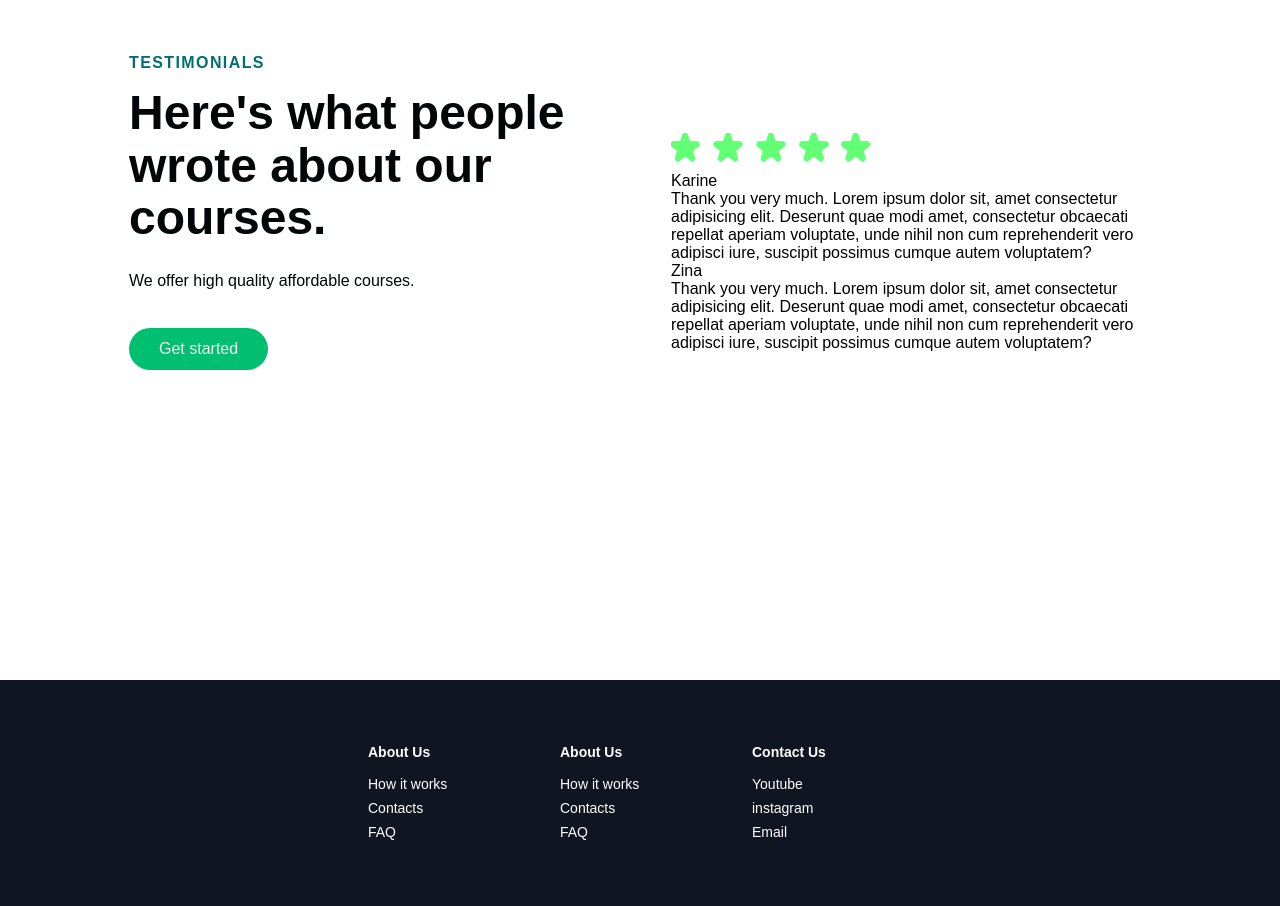
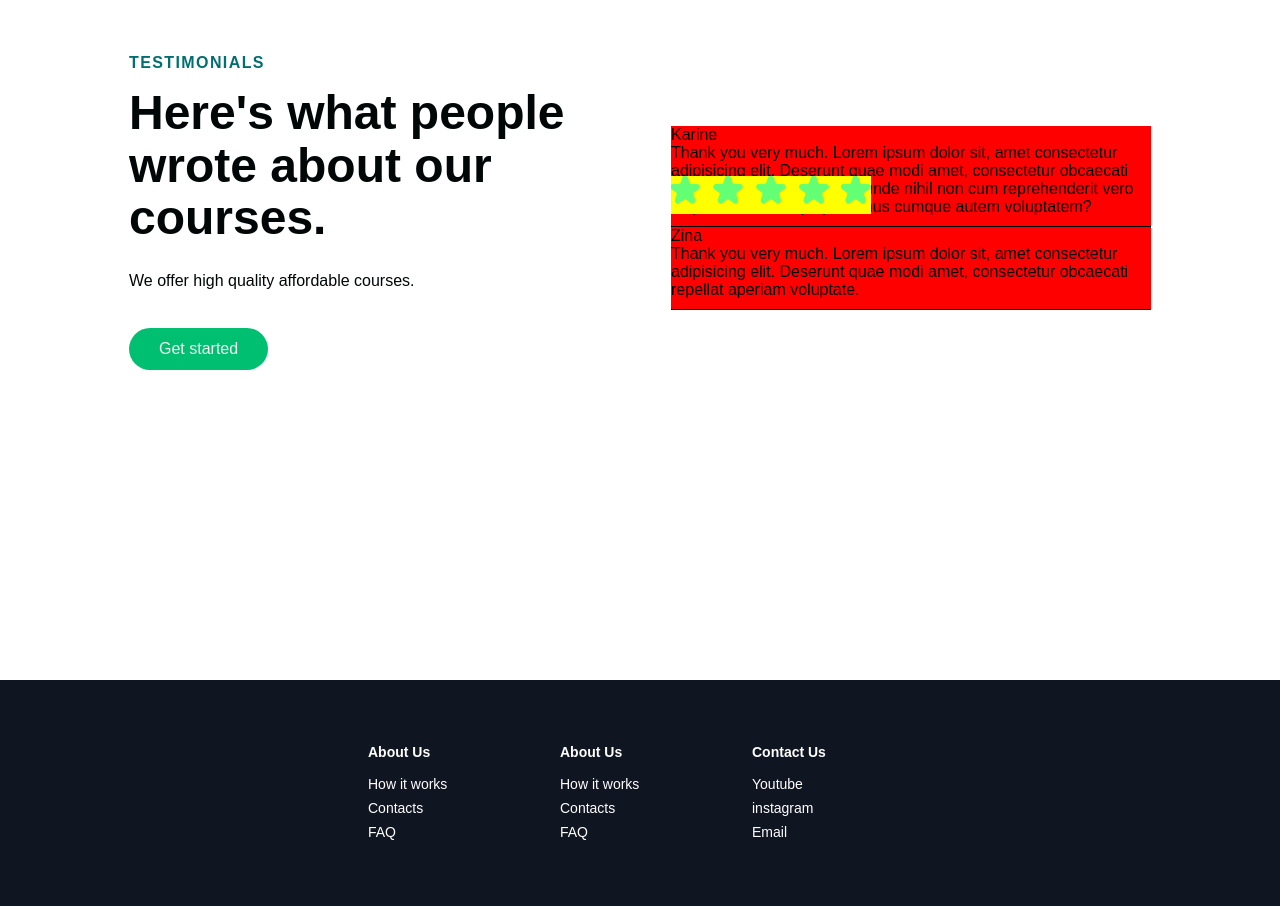
Before and after one commit to AnnaAn01/language-courses-react-website, a React (Create React App) app: page / in a window 1280 px wide. Shown: the part 1840-2746 px from the top of the page. Built offline with nearby package versions, Linux system fonts and the light colour scheme; a web font is replaced by a local one.

Commit message:
styling testimonials

```diff
--- a/src/components/Testimonials/Testimonials.js
+++ b/src/components/Testimonials/Testimonials.js
@@ -86,9 +86,11 @@ export const BtnWrap = styled.div`
 
 export const ImgWrap = styled.div`
   max-width: 200px;
-  height: 100%;
+  // height: 10%;
   display: flex;
-  position: relative;
+  position: absolute;
+  margin-top: 0px;
+  background: yellow;
   align-items: flex-start;
   justify-content: flex-start;
 `;
@@ -106,7 +108,12 @@ export const Col2TestimonialWrap = styled.div`
   height: 100%;
   justify-cntent: flex-start;
   align-items: flex-start;
+  margin-top: -50px;
+  background: red;
 `;
 
-export const TestimonialCard = styled.div``;
+export const TestimonialCard = styled.div`
+  padding-bottom: 10px;
+  border-bottom: 1px solid black;
+`;
 export const TestimonialName = styled.div``;
--- a/src/components/Testimonials/index.js
+++ b/src/components/Testimonials/index.js
@@ -77,9 +77,7 @@ const TestimonialsSection = ({
                   <TestimonialName>Zina</TestimonialName>
                   Thank you very much. Lorem ipsum dolor sit, amet consectetur
                   adipisicing elit. Deserunt quae modi amet, consectetur
-                  obcaecati repellat aperiam voluptate, unde nihil non cum
-                  reprehenderit vero adipisci iure, suscipit possimus cumque
-                  autem voluptatem?
+                  obcaecati repellat aperiam voluptate.
                 </TestimonialCard>
               </Col2TestimonialWrap>
             </Column2>
```
